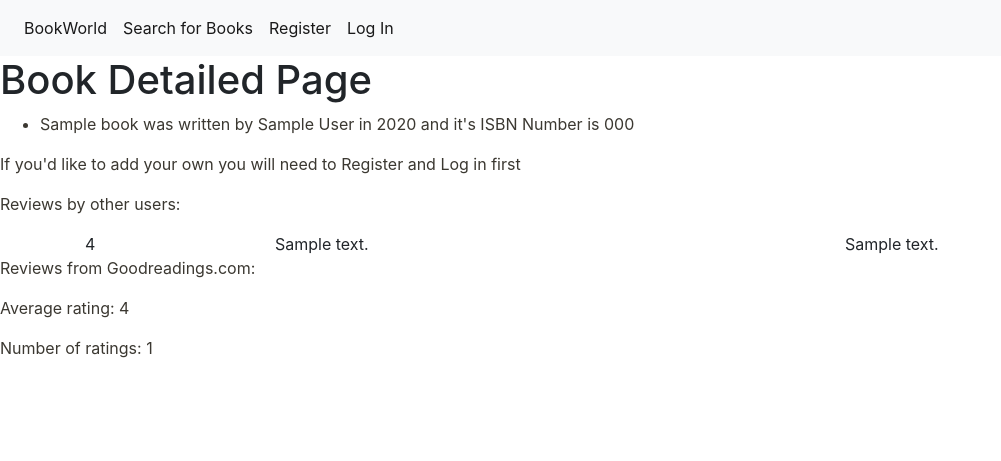
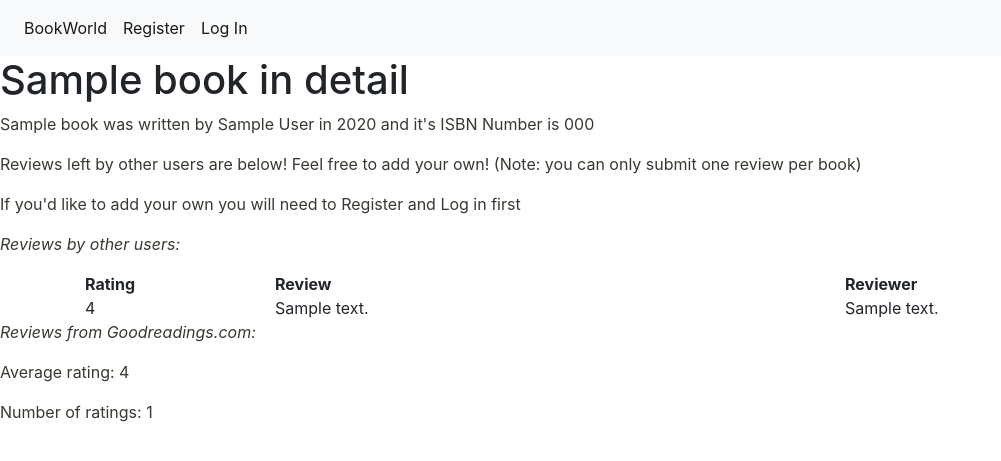
Before and after one commit to jonolovelock/project1, a Flask app: template templates/book.html in a window 1280 px wide. Shown: the top 461 px of the page, without its empty margins (0-1001 px from the left). Run offline with Flask 2, Linux system fonts and the light colour scheme; the template is opened without the code that fills it: most values are stand-ins (such as "Sample title", 1, 10 or a date in 2020); some libraries are stand-ins or nearby versions.

Commit message:
Ready for submission

```diff
--- a/application.py
+++ b/application.py
@@ -124,11 +124,11 @@ def login():
         dbuser = db.execute("Select * from users where username= :username", {"username": username})
         for user in dbuser:
             if user.password == password:
-                session["user_id"]= user.id
+                session["user_id"] = user.id
                 message = "You have successfully logged in"
             else:
                 message = "Incorrect User Name or Password"
-            return render_template("login.html", message=message)
+            return render_template("index.html", message=message)
     return render_template("login.html")
 
 @app.route("/api/<string:isbn>")
--- a/templates/book.html
+++ b/templates/book.html
@@ -1,22 +1,17 @@
 {% extends "layout.html" %}
 
 {% block heading %}
-    Book Detailed Page
+    {{ book.title }} in detail
 {% endblock %}
 
 {% block body %}
 
     {% if book %}
-        <ul>
-            <li> {{ book.title }} was written by {{ book.author }} in {{ book.year }} and it's ISBN Number is {{ book.isbn }}</li>
-
-        </ul>
-            {% if session.get("user_id") %}
-                <p> Reviews left by other users are below! Feel free to add your own!</p>
-            {% endif %}
-            {% if not session.get("user_id") %}
-                <p>If you'd like to add your own you will need to Register and Log in first </p>
-            {% endif %}
+        <p>{{ book.title }} was written by {{ book.author }} in {{ book.year }} and it's ISBN Number is {{ book.isbn }}</p>
+        <p> Reviews left by other users are below! Feel free to add your own! (Note: you can only submit one review per book)</p>
+        {% if not session.get("user_id") %}
+            <p>If you'd like to add your own you will need to Register and Log in first </p>
+        {% endif %}
 
             {% if session.get("user_id") %}
             <form action="{{ url_for('book', book_id = book.id)     }}" method="post">
@@ -34,7 +29,23 @@
     {% endif %}
 
     {% if reviews %}
-        <p>Reviews by other users:</p>
+        <p><i>Reviews by other users:</i></p>
+            <div class="container">
+                    <div class="row">
+                        <div class="col-2">
+                           <b>Rating</b>
+                        </div>
+                        <div class="col-6">
+                            <b>Review</b>
+                        </div>
+                        <div class="col-2">
+                            <b>Reviewer</b>
+                        </div>
+                    </div>
+            </div>
+    {% endif %}
+
+    {% if reviews %}
             <div class="container">
                 {% for review in reviews %}
                     <div class="row">
@@ -52,7 +63,7 @@
             </div>
     {% endif %}
     {% if grRating %}
-        <p>Reviews from Goodreadings.com:</p>
+        <p><i>Reviews from Goodreadings.com:</i></p>
         <p>Average rating: {{ grRating }}</p>
         <p>Number of ratings: {{ grCount }}</p>
     {% endif %}
--- a/templates/layout.html
+++ b/templates/layout.html
@@ -20,12 +20,16 @@
               <li class="nav-item active">
                 <a class="nav-link" href="/">BookWorld</a>
               </li>
+              {% if session.get("user_id") %}
               <li class="nav-item active">
                 <a class="nav-link" href="/books">Search for Books</a>
               </li>
+              {% endif %}
+              {% if session.get("user_id") is none %}
               <li class="nav-item active">
                 <a class="nav-link" href="/register">Register</a>
               </li>
+              {% endif %}
               {% if session.get("user_id") is none %}
               <li class="nav-item active">
                 <a class="nav-link" href="/login">Log In</a>
```
Also changed, not shown: templates/books.html (+24 -1 lines), templates/index.html (+7 -2 lines), 1 other file.
